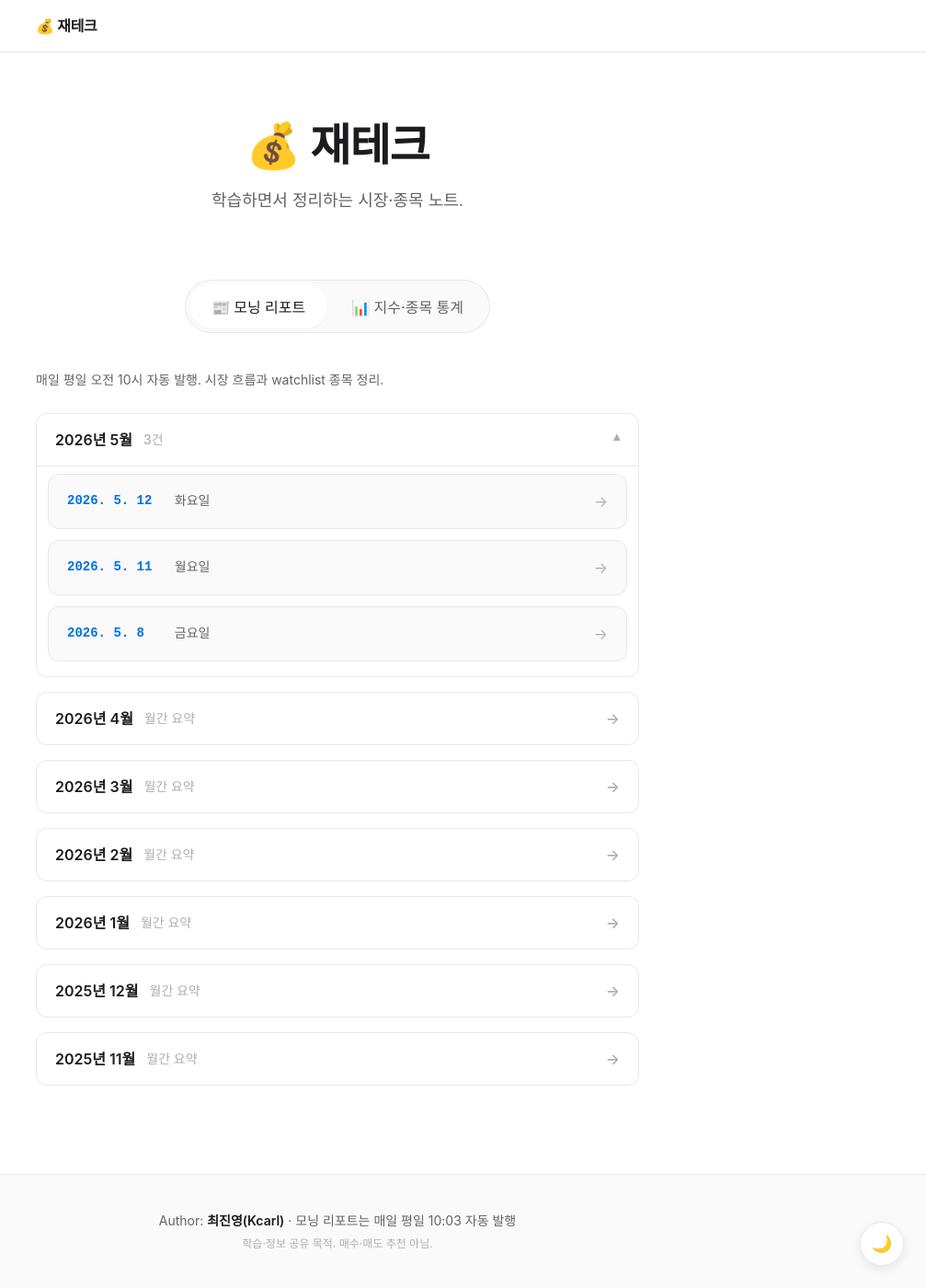
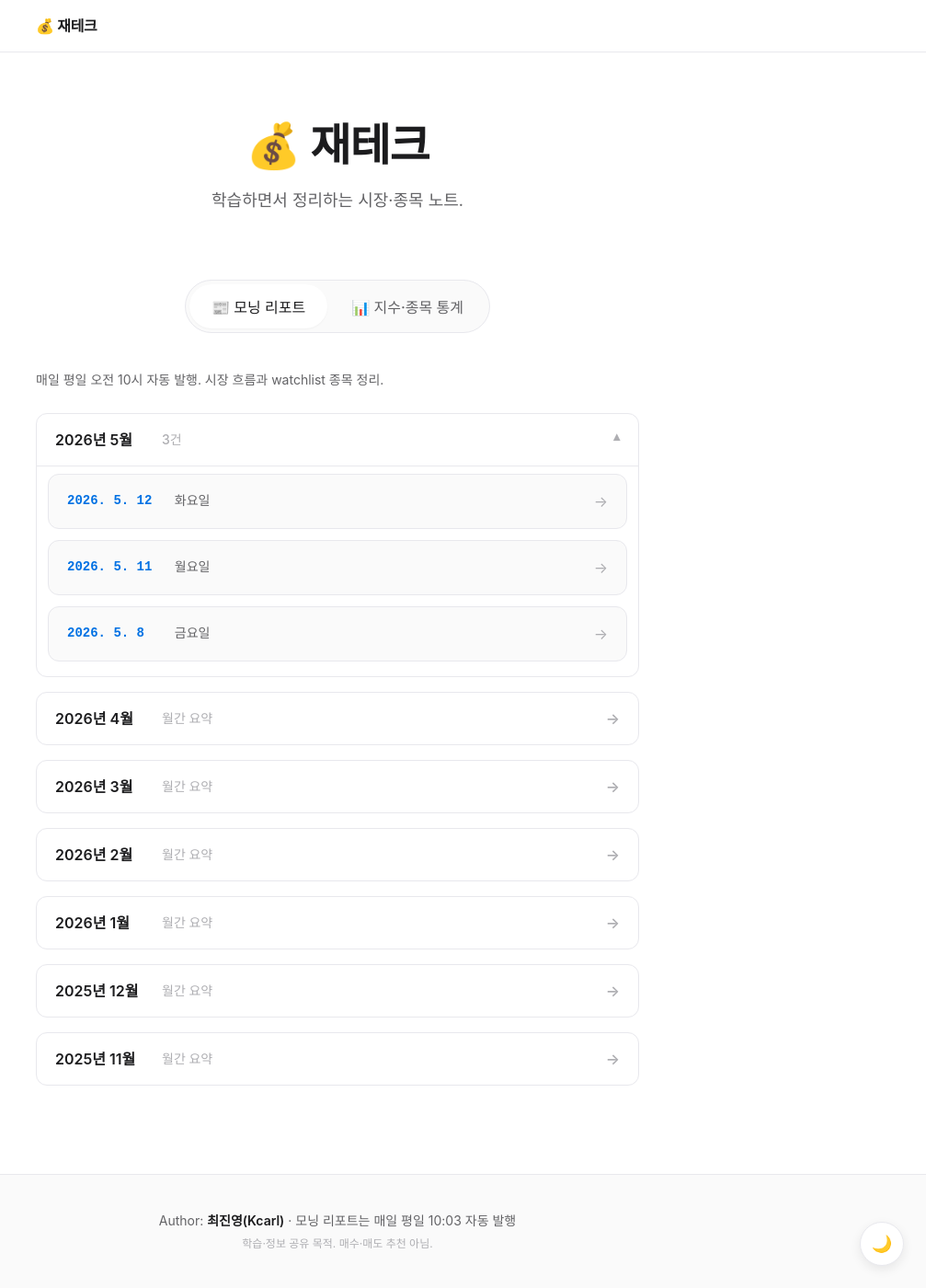
Before and after one commit to jinyeung0618/morning-report, a Jekyll site: the page built from index.md, in a window 1280 px wide and 1400 px high, scrolled down 40 px. Shown: the whole window at 92% size, without its empty margins (273-1280 px from the left). Built offline with Jekyll 4.4.1, drawn with Linux system fonts in a browser that asks for light colours.

Commit message:
Align ticker logo & month label widths
- .ticker-logo / .ticker-logo--badge: uniform 36×18 slot.
  SVG centered inside, badge fills the slot. Ticker names now start
  at the same X position across all rows.
- .month-label: min-width 6.5em so "2025년 5월" and "2025년 11월"
  occupy the same horizontal space. Subsequent "월간 요약"/"3건"
  aligns vertically across all months.

Co-Authored-By: Claude Opus 4.7 (1M context) <noreply@anthropic.com>

```diff
--- a/assets/css/style.css
+++ b/assets/css/style.css
@@ -324,30 +324,28 @@ blockquote p { color: inherit; margin-bottom: var(--space-2); }
 blockquote p:last-child { margin-bottom: 0; }
 
 /* ---------- Ticker Logo ---------- */
-/* SVG 로고는 그대로 노출 / 텍스트 badge 만 색 있는 작은 pill */
+/* 모든 로고는 동일 폭 슬롯 → 뒤 종목명이 같은 X 위치에서 시작 */
 .ticker-logo {
   display: inline-flex;
   align-items: center;
   justify-content: center;
-  width: 18px;
+  width: 36px;
   height: 18px;
   vertical-align: -4px;
   margin-right: 6px;
   flex-shrink: 0;
 }
 .ticker-logo img {
-  width: 100%;
-  height: 100%;
+  width: 18px;
+  height: 18px;
   object-fit: contain;
   display: block;
 }
 
-/* simple-icons 에 없는 브랜드 (UNH, CEG, KODEX) — 색 있는 작은 pill */
+/* simple-icons 에 없는 브랜드 — 색 있는 pill, 동일 폭 36×18 */
 .ticker-logo--badge {
-  width: auto;
-  min-width: 30px;
+  width: 36px;
   height: 18px;
-  padding: 0 5px;
   border-radius: 4px;
   font-size: 9px;
   font-weight: 700;
@@ -579,8 +577,11 @@ hr {
   background: var(--bg-secondary);
 }
 
-.report-month .month-label {
+.report-month .month-label,
+.report-month--standalone .month-label {
   font-size: var(--text-base);
+  min-width: 6.5em;
+  display: inline-block;
 }
 
 .report-month .month-count {
```
